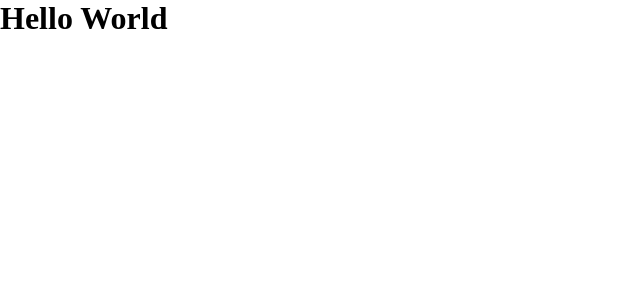
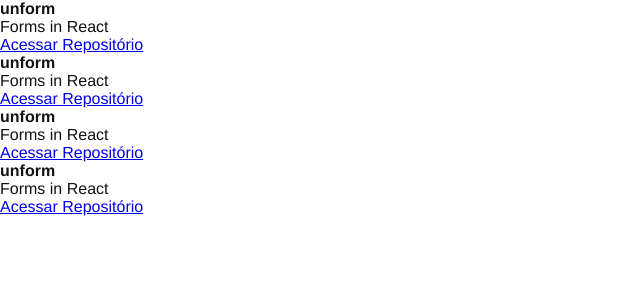
Before and after one commit to robsonbs/ignite-reactjs-welcome-01, a React app: page / in a window 1280 px wide. Shown: the top 300 px of the page, without its empty margins (0-640 px from the left). Built offline with nearby package versions, Linux system fonts and the light colour scheme.

Commit message:
chore: new component

```diff
--- a/src/App.jsx
+++ b/src/App.jsx
@@ -1,5 +1,7 @@
+import { RepositoryList } from './components/RepositoryList';
+
 import './styles/global.scss';
 
 export function App() {
-  return <h1>Hello World</h1>
+  return <RepositoryList/>
 }
--- /dev/null
+++ b/src/components/RepositoryList.jsx
@@ -0,0 +1,34 @@
+const repository = {
+  name: 'unform',
+  description: 'Forms in React',
+  url: '#limbo'
+}
+
+export function RepositoryList() {
+  return (
+    <section className="repository-list">
+      <ul>
+        <li>
+          <strong>{repository.name}</strong>
+          <p>{repository.description}</p>
+          <a href={repository.url}>Acessar Repositório</a>
+        </li>
+        <li>
+          <strong>unform</strong>
+          <p>Forms in React</p>
+          <a href="#limbo">Acessar Repositório</a>
+        </li>
+        <li>
+          <strong>unform</strong>
+          <p>Forms in React</p>
+          <a href="#limbo">Acessar Repositório</a>
+        </li>
+        <li>
+          <strong>unform</strong>
+          <p>Forms in React</p>
+          <a href="#limbo">Acessar Repositório</a>
+        </li>
+      </ul>
+    </section>
+  )
+}
--- a/src/styles/global.scss
+++ b/src/styles/global.scss
@@ -5,5 +5,6 @@
 }
 
 body {
-  font: Arial, Helvetica, sans-serif;
+  font : 16px "Helvetica Neue", Arial, sans-serif;
+  color: #121214;
 }
```
